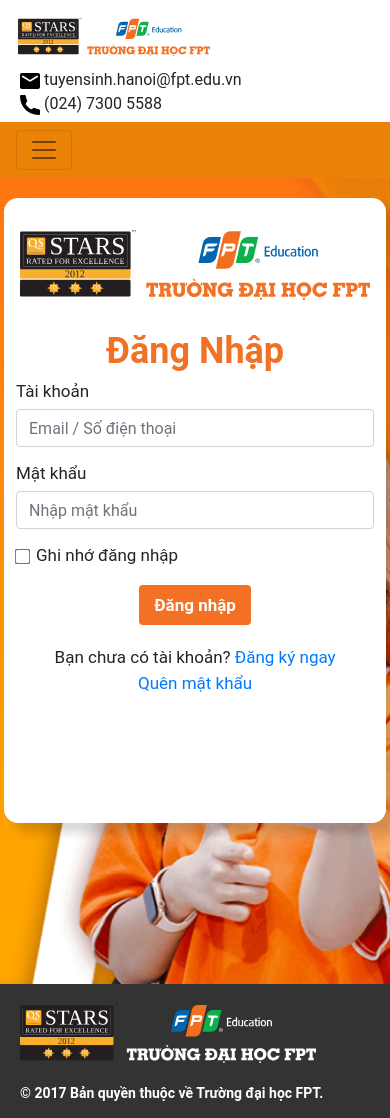
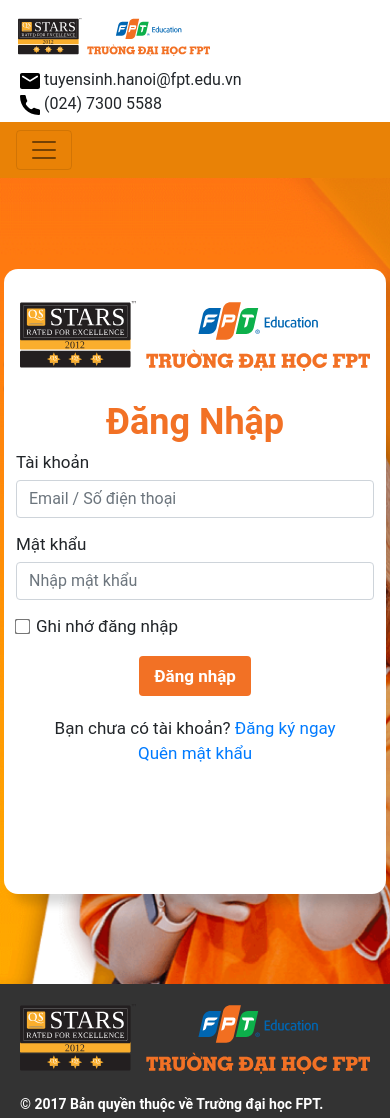
Before and after one commit to dta1215/FPTUAdmission, a plain HTML site: page Index.html in a window 390 px wide. Shown: the top 1118 px of the page. Drawn offline with nearby package versions, Linux system fonts and the light colour scheme.

Commit message:
FPTU Login & Register HTML

```diff
--- a/Index.html
+++ b/Index.html
@@ -46,6 +46,10 @@
         width: 100%;
         height: none;
         color: #FFFFFF;
+    }
+    .login-Form{
+        top: 20% !important;
+        bottom: 20% !important;
     }
 
     /* Mobile mobile */
@@ -128,11 +132,13 @@
         }
         .login-Form-InputArea {
             width: 100%;
+            height: auto;
         }
         .login-Form {
             position: absolute;
             left: 4px;
-            top: 20px;
+            top: 20%;
+            bottom: 20%;
             width: 98%;
             margin: auto;
             padding: 12px;
@@ -309,7 +315,7 @@
         <footer class="aboutArea">
             <div class="row">
                 <div class="col-md-4">
-                    <img src="./images/FooterLogo.svg" alt="">
+                    <img src="./images/formLogo.svg" alt="">
                     <div class="whitespace-sm"></div>
                     <div>© 2017 Bản quyền thuộc về Trường đại học FPT.</div>
                 </div>
```
Also changed, not shown: Register.html (+5 -1 lines), images/background-Optimized.jpg (added), images/background-Optimized2.jpg (added), 1 other file.
